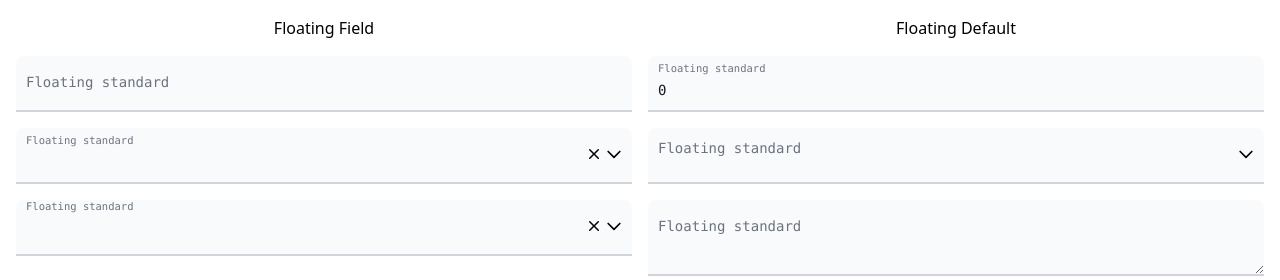
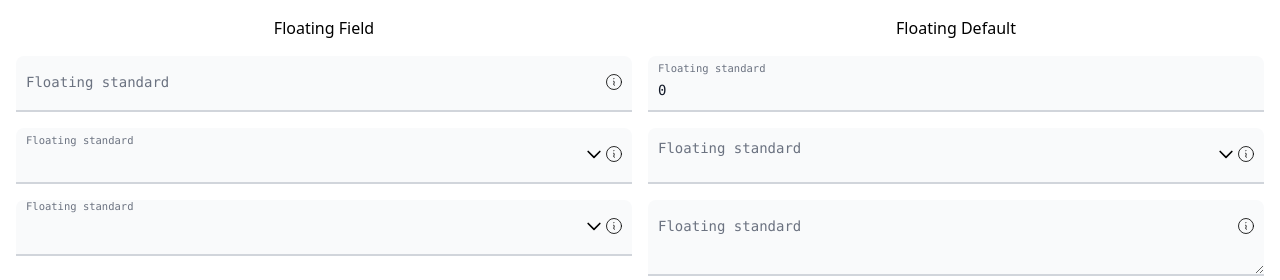
Before and after one commit to LLNet/vue-floating-form, a Vue app: page / in a window 1280 px wide. Shown: the top 280 px of the page. Built offline with nearby package versions, Linux system fonts and the light colour scheme.

Commit message:
fix some props on select and select2

```diff
--- a/package.json
+++ b/package.json
@@ -1,7 +1,7 @@
 {
   "name": "llnet-vue-floating-form",
   "private": false,
-  "version": "0.0.8",
+  "version": "0.0.9",
   "type": "module",
   "author": "LLNet",
   "files": [
--- a/src/App.vue
+++ b/src/App.vue
@@ -20,11 +20,10 @@ const events = ref([]);
 const reference = ref(null);
 const referenceObject = ref(null);
 
-const info = ref(null);
-//function info(ob) {
-//  reference.value = ob.status ? ob.target : null;
-//  referenceObject.value = ob;
-//}
+function info(ob) {
+  reference.value = ob.status ? ob.target : null;
+  referenceObject.value = ob;
+}
 
 const floating = ref(null);
 
@@ -37,11 +36,15 @@ const {floatingStyles} = useFloating(reference, floating, {
   <div class="grid grid-cols-2 gap-4 p-4 container mx-auto">
     <button @click="layout = 'floating-field'">Floating Field</button>
     <button @click="layout = 'floating-default'">Floating Default</button>
-    <Text :layout="layout" v-model="form.name" :info="info" />
-    <Number :layout="layout" v-model="form.number" />
-    <Select :layout="layout" v-model="form.type" :info="info" />
+    <Text
+        info-message="tester" :layout="layout" v-model="form.name" :info="info" />
+    <Number
+        info-message="tester" :layout="layout" v-model="form.number" />
+    <Select
+        info-message="tester" :layout="layout" v-model="form.type" :info="info" />
     <Select2
         :info="info"
+        info-message="tester"
         :layout="layout"
         v-model="form.type"
         :empty-value="''"
@@ -54,8 +57,10 @@ const {floatingStyles} = useFloating(reference, floating, {
         :empty-value="null"
         :options="['1', {label:2, value:2}, {label:2, value:2, group:'test'}, {label:3}, '5']"
         :info="info"
+        info-message="tester"
     />
-    <Textarea v-model.lazy="form.message" :info="info" :layout="layout">
+    <Textarea v-model.lazy="form.message" :info="info"
+              info-message="tester" :layout="layout">
       <div>{{ form.message.length }} / 500</div>
     </Textarea>
     <Editor v-model="form.message" :layout="layout" />
--- a/src/components/Select.vue
+++ b/src/components/Select.vue
@@ -39,7 +39,7 @@
     </svg>
     <!-- reset svg -->
     <svg
-        v-if="value !== emptyValue"
+        v-if="enableEmptyValue && (value !== emptyValue)"
         @click="value = emptyValue"
         xmlns="http://www.w3.org/2000/svg"
         viewBox="0 0 20 20"
@@ -71,6 +71,10 @@ const props = defineProps({
   emptyValue : {
     type: String,
     default: null
+  },
+  enableEmptyValue: {
+    type: Boolean,
+    default: false
   },
   modelValue: {
     type: String,
--- a/src/components/Select2.vue
+++ b/src/components/Select2.vue
@@ -67,7 +67,7 @@
     </svg>
     <!-- reset svg -->
     <svg
-        v-if="value !== emptyValue"
+        v-if="enableEmptyValue && value !== emptyValue"
         @click="value = emptyValue"
         xmlns="http://www.w3.org/2000/svg"
         viewBox="0 0 20 20"
@@ -104,6 +104,10 @@ const props = defineProps({
   emptyValue : {
     type: [String, Number],
     default: null
+  },
+  enableEmptyValue: {
+    type: Boolean,
+    default: false
   },
   modelValue: {
     type: [String, Number],
```
